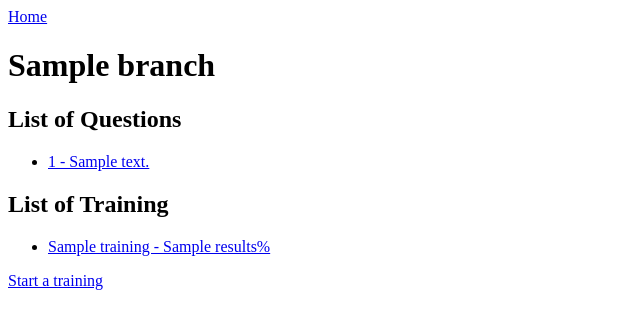
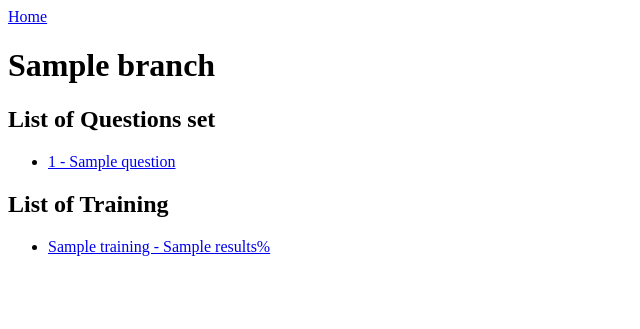
Before and after one commit to thenchoz/Django_ERA_Lessons_training, a Django app: template qcm/templates/qcm/detail_branch.html in a window 1280 px wide. Shown: the top 329 px of the page, without its empty margins (0-640 px from the left). Run offline with Django 3.2, Linux system fonts and the light colour scheme; the template is opened without the code that fills it: most values are stand-ins (such as "Sample title", 1, 10 or a date in 2020).

Commit message:
html correction

```diff
--- a/qcm/templates/qcm/detail_branch.html
+++ b/qcm/templates/qcm/detail_branch.html
@@ -7,26 +7,26 @@
 {% block content %}
 {% if branch %}
 <h1>{{ branch.branch_name }}</h1>
-<h2>List of Questions</h2>
+<h2>List of Questions set</h2>
 <ul>
-  {% for question in branch.question_set.all %}
+  {% for questions_set in branch.questionsset_set.all %}
   <li>
-    <a href="{% url 'qcm:detail_question' branch.id question.id %}">
-      {{ question.id }} - {{ question.question_text }}</a>
+    <a href="{% url 'qcm:detail_questions_set' branch.id questions_set.id %}">
+      {{ questions_set.id }} - {{ questions_set.questions_set_name }}</a>
   </li>
   {% endfor %}
 </ul>
-{% if branch.training_set.all %}
 <h2>List of Training</h2>
 <ul>
-  {% for training in branch.training_set.all %}
+  {% for questions_set in branch.questionsset_set.all %}
+  {% for training in questions_set.training_set.all %}
   <li>
     <a href="{% url 'qcm:results_training' branch.id training.id %}">{{ training }} - {{ training.results }}%</a>
   </li>
   {% endfor %}
+  {% endfor %}
 </ul>
-{% endif %}
-<a href="{% url 'qcm:start_training' branch.id %}">Start a training</a>
+<!-- <a href="{% url 'qcm:start_training' branch.id %}">Start a training</a> -->
 {% else %}
 <p>No branch are available.</p>
 {% endif %}
--- a/qcm/templates/qcm/detail_question.html
+++ b/qcm/templates/qcm/detail_question.html
@@ -4,7 +4,7 @@
 
 {% block content %}
 <form
-  action="{% url 'qcm:answer' question.branch.id question.id %}"
+  action="{% url 'qcm:answer' question.questions_set.branch.id question.id %}"
   method="get"
 >
   {% csrf_token %}
--- a/qcm/templates/qcm/results.html
+++ b/qcm/templates/qcm/results.html
@@ -17,9 +17,9 @@
   {%endfor%}
 </ul>
 
-<a href="{% url 'qcm:detail_question' question.branch.id question.id %}"
+<a href="{% url 'qcm:detail_question' question.questions_set.branch.id question.id %}"
   >Answer again?</a
 >
 <br />
-<a href="{% url 'qcm:detail' question.branch.id %}">Return to branch</a>
+<a href="{% url 'qcm:detail' question.questions_set.branch.id %}">Return to branch</a>
 {% endblock %}
--- a/qcm/templates/qcm/results_training.html
+++ b/qcm/templates/qcm/results_training.html
@@ -11,10 +11,10 @@
 
 <ul>
   {% for question in training.questions.all %}
-  <li><a href="{% url 'qcm:results' training.branch.id question.id %}">
+  <li><a href="{% url 'qcm:results' training.questions_set.branch.id question.id %}">
       {{ question.id }} - {{ question.question_text }} -- answer</a></li>
   {%endfor%}
 </ul>
 
-<a href="{% url 'qcm:detail' training.branch.id %}">Return to branch</a>
+<a href="{% url 'qcm:detail' training.questions_set.branch.id %}">Return to branch</a>
 {% endblock %}
--- a/qcm/templates/qcm/training.html
+++ b/qcm/templates/qcm/training.html
@@ -16,8 +16,8 @@
             <label for="choice{{ forloop.counter }}">{{ choice.choice_text }}</label><br />
           {% endfor %}
         </fieldset>
+      <input type="submit" name="previous" value="Previous" />
       <input type="submit" name="next" value="Next" />
-      <input type="submit" name="previous" value="Previous" />
       <input type="submit" name="submit" value="Submit" />
       </form>
     </main>
```
Also changed, not shown: qcm/templates/qcm/detail_questions_set.html (added, +33 -0 lines), qcm/urls.py (+6 -1 lines), qcm/views.py (+13 -6 lines).
